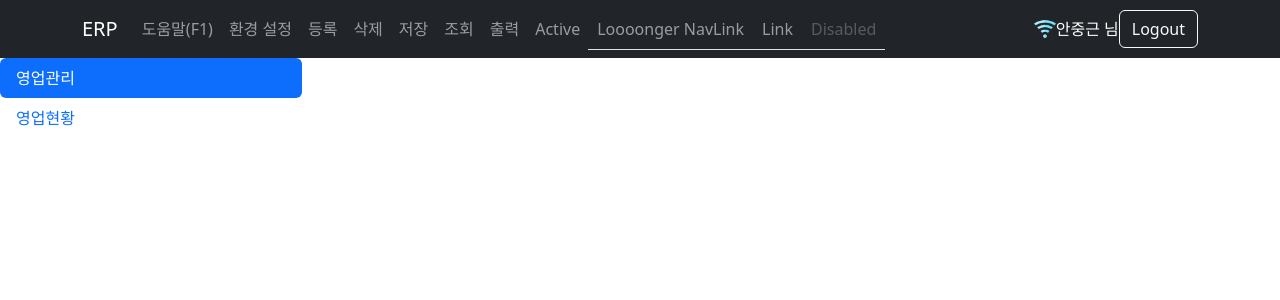
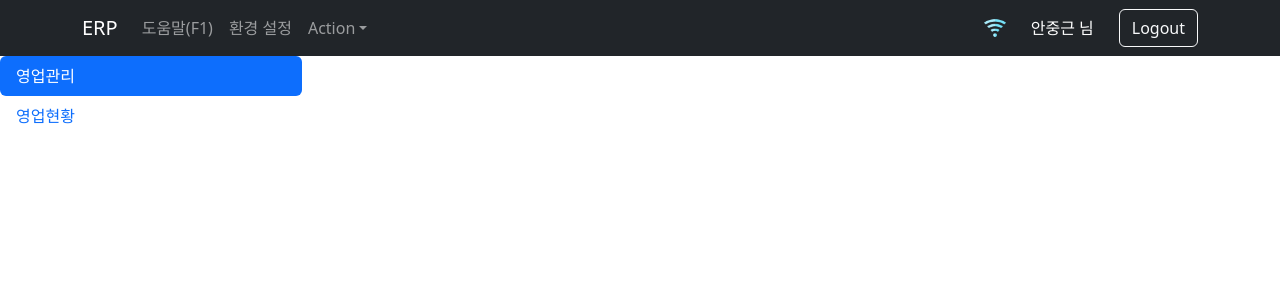
Before and after one commit to Hanxbeen/React_Tutorial, a React (Create React App) app in the folder Prototype/prototype/: page /main in a window 1280 px wide. Shown: the top 300 px of the page. Built offline with nearby package versions, Linux system fonts and the light colour scheme.

Commit message:
feat : ' navbar 목록 생성'

```diff
--- a/Prototype/prototype/src/startpage/MainPage.js
+++ b/Prototype/prototype/src/startpage/MainPage.js
@@ -9,6 +9,7 @@ import {
   Tab,
   Row,
   Col,
+  NavDropdown,
 } from "react-bootstrap";
 import salesStatus from "../sidemenu/sales/Status";
 import salesManagement from "../sidemenu/sales/Management";
@@ -29,42 +30,33 @@ const MainPage = () => {
     <div>
       <Navbar bg="dark" variant="dark">
         <Container>
-          <Navbar.Brand href="#home">ERP</Navbar.Brand>
-          <Nav className="me-auto">
-            <Nav.Link href="#pricing">도움말(F1)</Nav.Link>
-            <Nav.Link href="#pricing">환경 설정</Nav.Link>
-            <Nav.Link href="#pricing">등록</Nav.Link>
-            <Nav.Link href="#pricing">삭제</Nav.Link>
-            <Nav.Link href="#pricing">저장</Nav.Link>
-            <Nav.Link href="#pricing">조회</Nav.Link>
-            <Nav.Link href="#pricing">출력</Nav.Link>
-            <Nav.Item>
-              <Nav.Link href="/main">Active</Nav.Link>
-            </Nav.Item>
-          </Nav>
-          <Nav fill variant="tabs" defaultActiveKey="/home">
-            {/** <Nav.Item>
-              <Nav.Link href="/link-1">Active</Nav.Link>
+          <Navbar.Brand href="/main">ERP</Navbar.Brand>
+
+          <Nav variant="pills" defaultActiveKey="/home">
+            {/* <Nav.Item>
+              <Nav.Link href="/home">Active</Nav.Link>
             </Nav.Item>*/}
             <Nav.Item>
-              <Nav.Link eventKey="link-2">Loooonger NavLink</Nav.Link>
+              <Nav.Link eventKey="link-1">도움말(F1)</Nav.Link>
             </Nav.Item>
             <Nav.Item>
-              <Nav.Link eventKey="link-3">Link</Nav.Link>
+              <Nav.Link eventKey="link-2">환경 설정</Nav.Link>
             </Nav.Item>
-            <Nav.Item>
-              <Nav.Link eventKey="disabled" disabled>
-                Disabled
-              </Nav.Link>
-            </Nav.Item>
+
+            <NavDropdown
+              id="nav-dropdown-dark-example"
+              title="Action"
+              menuVariant="dark"
+            >
+              <NavDropdown.Item href="#action/3.1">등록</NavDropdown.Item>
+              <NavDropdown.Item href="#action/3.2">수정</NavDropdown.Item>
+              <NavDropdown.Item href="#action/3.3">조회</NavDropdown.Item>
+              <NavDropdown.Divider />
+              <NavDropdown.Item href="#action/3.4">삭제</NavDropdown.Item>
+            </NavDropdown>
           </Nav>
+
           <Navbar.Collapse className="justify-content-end">
-            {/**<Navbar.Text>
-              Signed in as: <a href="#login">Mark Otto</a>
-            </Navbar.Text>
-            <Nav.Link href="#home" style={{ color: "white" }}>
-              접속 상태
-            </Nav.Link>*/}
             <Image
               src="img/signal.png"
               onClick={logout}
@@ -73,9 +65,16 @@ const MainPage = () => {
                 height: "20px",
               }}
             />
-            <Nav.Link href="#features" style={{ color: "white" }}>
+            <Navbar.Text
+              style={{
+                color: "white",
+                marginLeft: "25px",
+                marginRight: "25px",
+              }}
+            >
               안중근 님
-            </Nav.Link>
+            </Navbar.Text>
+
             <Button variant="outline-light" onClick={logout}>
               Logout
             </Button>
```
